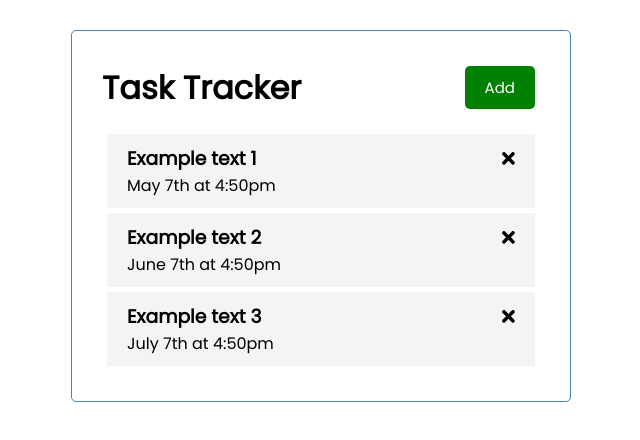
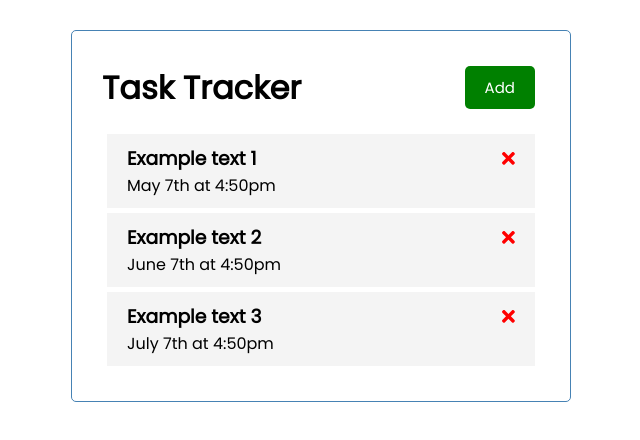
Before and after one commit to DavidMares22/angular-crash, an Angular app: page / in a window 1280 px wide. Shown: the top 440 px of the page, without its empty margins (319-959 px from the left). Built offline with nearby package versions, Linux system fonts and the light colour scheme.

Commit message:
task service

```diff
--- a/src/app/components/task-item/task-item.component.html
+++ b/src/app/components/task-item/task-item.component.html
@@ -1,7 +1,7 @@
 <div class="task">
   <h3>
     {{ task.text }}
-    <fa-icon [icon]="faTimes"></fa-icon>
+    <fa-icon [icon]="faTimes" [ngStyle]="{ color: 'red' }"></fa-icon>
   </h3>
   <p>{{ task.day }}</p>
 </div>
--- a/src/app/components/task/task.component.ts
+++ b/src/app/components/task/task.component.ts
@@ -1,7 +1,6 @@
 import { Component, OnInit } from '@angular/core';
-
-import { TASKS } from '../../test-tasks';
 import { Task } from '../../Task';
+import { TaskService } from './../../services/task.service';
 
 @Component({
   selector: 'app-task',
@@ -9,9 +8,10 @@ import { Task } from '../../Task';
   styleUrls: ['./task.component.css'],
 })
 export class TaskComponent implements OnInit {
-  tasks: Task[] = TASKS;
-  constructor() {}
+  tasks: Task[] = [];
+  constructor(private taskService: TaskService) {}
 
   ngOnInit(): void {
+    this.tasks = this.taskService.getTasks();
   }
 }
--- /dev/null
+++ b/src/app/services/task.service.ts
@@ -0,0 +1,14 @@
+import { Injectable } from '@angular/core';
+import { Task } from '../Task';
+import { TASKS } from '../test-tasks';
+
+@Injectable({
+  providedIn: 'root',
+})
+export class TaskService {
+  constructor() {}
+
+  getTasks(): Task[] {
+    return TASKS;
+  }
+}
```
Also changed, not shown: 1 other file (tests, documents, lock files or other folders).
